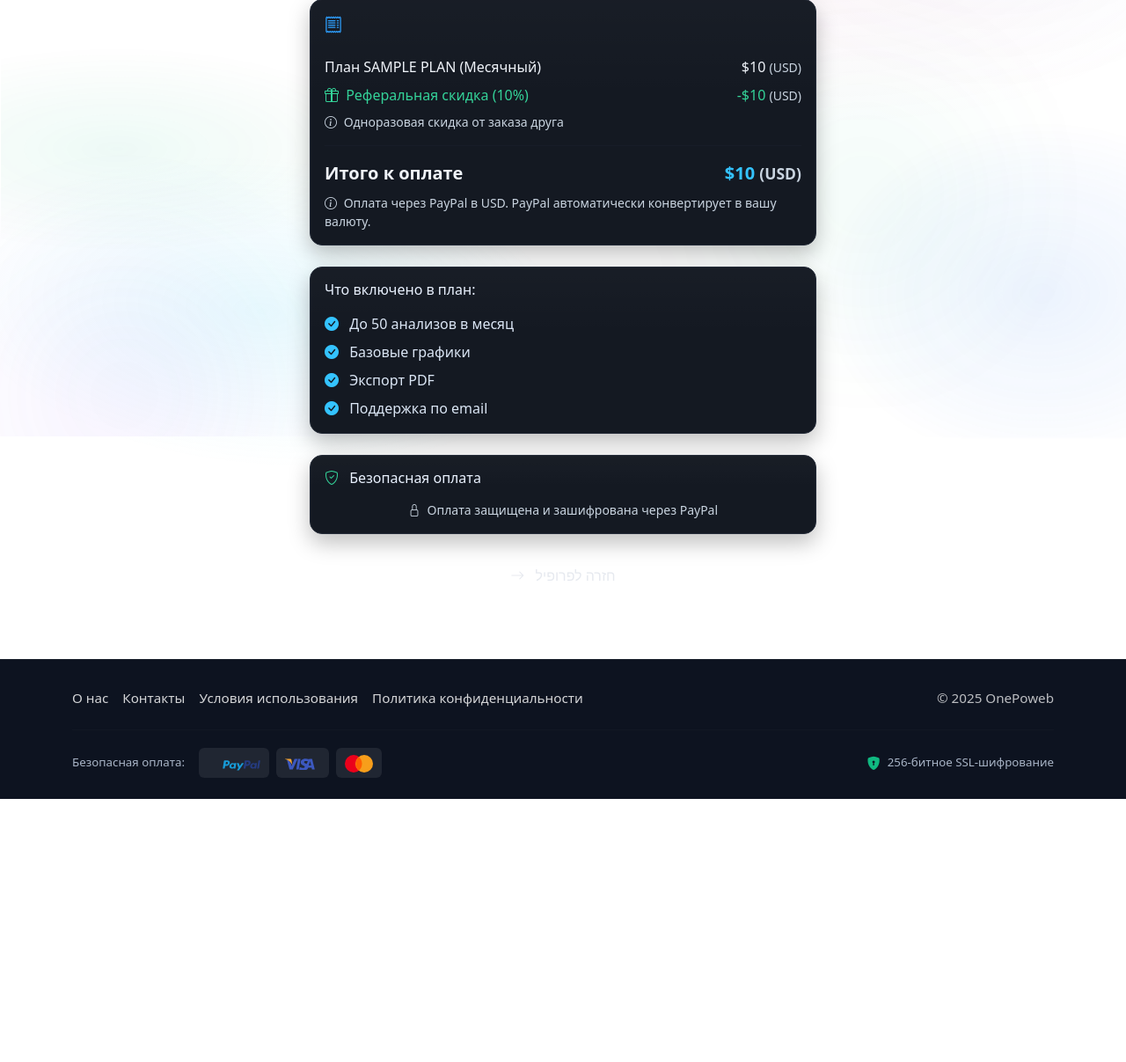
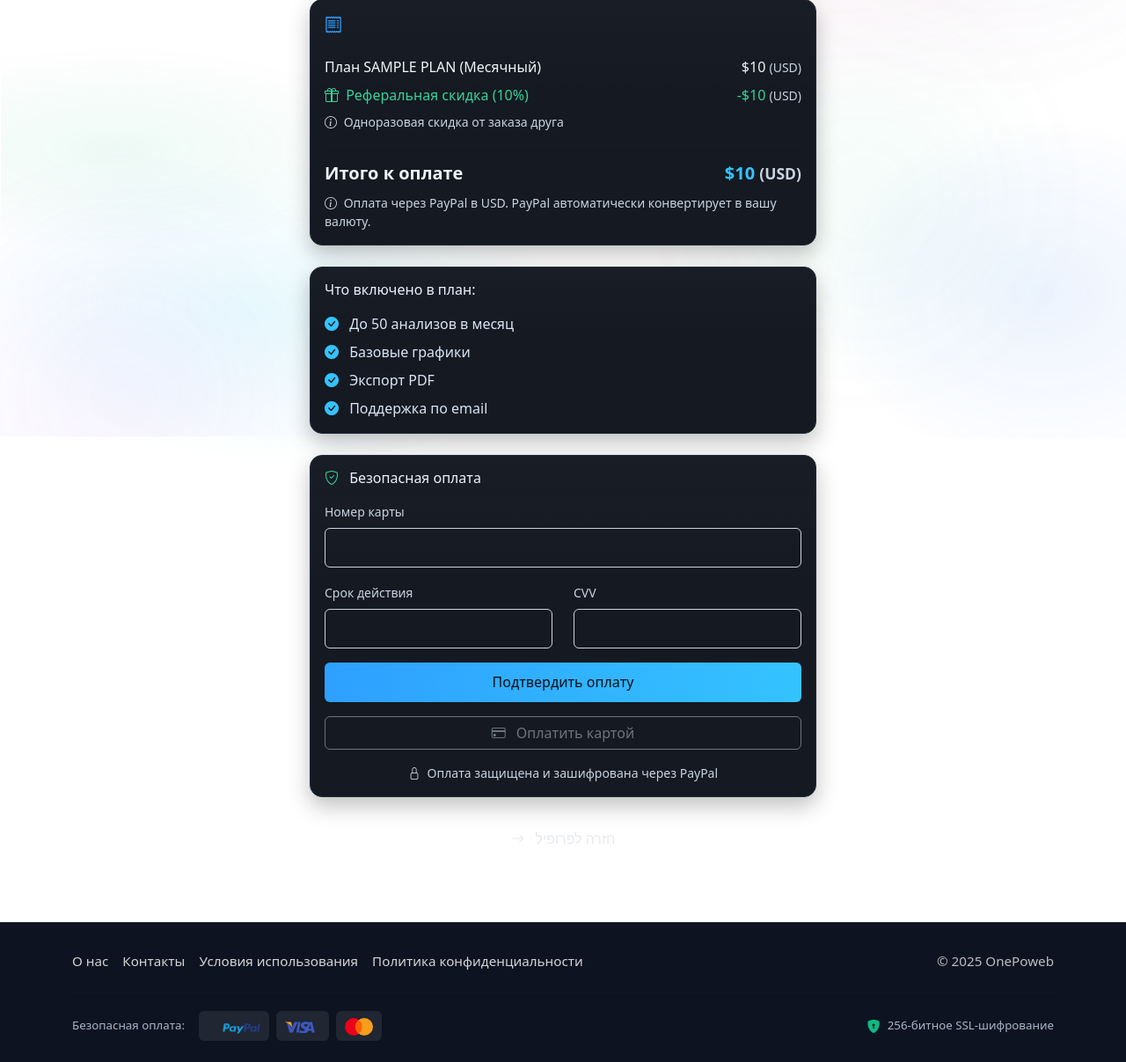
Before and after one commit to linkyl2k/OnePoweb, a Python web app: template templates/checkout.html in a window 1280 px wide. Shown: the part 304-1511 px from the top of the page at 88% size. Before the commit the page ends 1212 px from the top, so only its background shows below. Run offline with Jinja, Linux system fonts and the light colour scheme; the template is opened without the code that fills it: most values are stand-ins (such as "Sample title", 1, 10 or a date in 2020); some libraries are stand-ins or nearby versions.

Commit message:
Add inline card payment form - встроенная форма оплаты картой без редиректа

```diff
--- a/templates/checkout.html
+++ b/templates/checkout.html
@@ -78,7 +78,33 @@
         {% if current_lang == 'he' %}תשלום מאובטח{% elif current_lang == 'en' %}Secure Payment{% else %}Безопасная оплата{% endif %}
       </h6>
 
+      <!-- Card Fields (inline form) -->
+      <div id="card-form" class="mb-3" style="display: none;">
+        <div class="mb-3">
+          <label class="form-label small text-muted">{% if current_lang == 'he' %}מספר כרטיס{% elif current_lang == 'en' %}Card Number{% else %}Номер карты{% endif %}</label>
+          <div id="card-number" style="height: 45px; border: 1px solid #ced4da; border-radius: 6px; padding: 12px;"></div>
+        </div>
+        <div class="row">
+          <div class="col-6 mb-3">
+            <label class="form-label small text-muted">{% if current_lang == 'he' %}תוקף{% elif current_lang == 'en' %}Expiry{% else %}Срок действия{% endif %}</label>
+            <div id="card-expiry" style="height: 45px; border: 1px solid #ced4da; border-radius: 6px; padding: 12px;"></div>
+          </div>
+          <div class="col-6 mb-3">
+            <label class="form-label small text-muted">CVV</label>
+            <div id="card-cvv" style="height: 45px; border: 1px solid #ced4da; border-radius: 6px; padding: 12px;"></div>
+          </div>
+        </div>
+        <button id="card-submit" class="btn btn-primary w-100" style="height: 45px; border-radius: 6px;">
+          {% if current_lang == 'he' %}אישור תשלום{% elif current_lang == 'en' %}Confirm Payment{% else %}Подтвердить оплату{% endif %}
+        </button>
+      </div>
+
       <div id="paypal-button-container"></div>
+
+      <button id="show-card-form" class="btn btn-outline-secondary w-100 mt-3" style="display: none;">
+        <i class="bi bi-credit-card me-2"></i>
+        {% if current_lang == 'he' %}שלם באמצעות כרטיס אשראי{% elif current_lang == 'en' %}Pay with Credit Card{% else %}Оплатить картой{% endif %}
+      </button>
 
       <div id="payment-status" class="text-center mt-3" style="display: none;">
         <div class="spinner-border text-primary" role="status">
@@ -118,8 +144,8 @@
 </div>
 
 {% if paypal_client_id and paypal_client_id != 'YOUR_PAYPAL_CLIENT_ID' %}
-<!-- PayPal SDK with Subscriptions support -->
-<script src="https://www.paypal.com/sdk/js?client-id={{ paypal_client_id }}&currency=USD&vault=true&intent=subscription&enable-funding=card"></script>
+<!-- PayPal SDK with Subscriptions and Card Fields support -->
+<script src="https://www.paypal.com/sdk/js?client-id={{ paypal_client_id }}&currency=USD&vault=true&intent=subscription&enable-funding=card&components=buttons,card-fields"></script>
 <script>
 const plan = "{{ plan }}";
 
@@ -217,6 +243,91 @@ paypal.Buttons({
     console.log('Payment cancelled');
   }
 }).render('#paypal-button-container');
+
+// Initialize Card Fields for inline card payment
+if (paypal.CardFields) {
+  const cardFields = paypal.CardFields({
+    createSubscription: function(data, actions) {
+      console.log('[CardFields] Creating subscription for plan:', plan);
+      return fetch('/api/paypal/create-order', {
+        method: 'POST',
+        headers: {
+          'Content-Type': 'application/json'
+        },
+        body: JSON.stringify({ plan: plan })
+      })
+      .then(response => response.json())
+      .then(data => {
+        if (data.error) {
+          throw new Error(data.error);
+        }
+        if (data.id) {
+          return data.id;
+        }
+        throw new Error('No subscription ID received');
+      });
+    },
+    onApprove: function(data) {
+      console.log('[CardFields] Subscription approved:', data.subscriptionID);
+      // Redirect to success page
+      window.location.href = '/subscribe-success?plan=' + plan;
+    },
+    onError: function(err) {
+      console.error('[CardFields] Error:', err);
+      const lang = "{{ current_lang }}";
+      const alertMsg = lang === 'he'
+        ? 'שגיאה בתשלום בכרטיס. נסה שוב.'
+        : lang === 'en'
+        ? 'Card payment error. Try again.'
+        : 'Ошибка оплаты картой. Попробуйте снова.';
+      alert(alertMsg);
+    }
+  });
+
+  // Check if card fields are eligible
+  if (cardFields.isEligible()) {
+    console.log('[CardFields] Card fields are eligible');
+
+    // Render card fields
+    cardFields.NumberField().render('#card-number');
+    cardFields.ExpiryField().render('#card-expiry');
+    cardFields.CVVField().render('#card-cvv');
+
+    // Show card form and button
+    document.getElementById('card-form').style.display = 'block';
+    document.getElementById('show-card-form').style.display = 'block';
+
+    // Handle submit button
+    document.getElementById('card-submit').addEventListener('click', function() {
+      console.log('[CardFields] Submit button clicked');
+      cardFields.submit();
+    });
+
+    // Toggle between PayPal buttons and card form
+    document.getElementById('show-card-form').addEventListener('click', function() {
+      const cardForm = document.getElementById('card-form');
+      const paypalButtons = document.getElementById('paypal-button-container');
+      if (cardForm.style.display === 'none') {
+        cardForm.style.display = 'block';
+        paypalButtons.style.display = 'none';
+        this.textContent = this.textContent.replace('Credit Card', 'PayPal').replace('כרטיס אשראי', 'PayPal').replace('картой', 'PayPal');
+      } else {
+        cardForm.style.display = 'none';
+        paypalButtons.style.display = 'block';
+        const lang = "{{ current_lang }}";
+        this.innerHTML = '<i class="bi bi-credit-card me-2"></i>' +
+          (lang === 'he' ? 'שלם באמצעות כרטיס אשראי' :
+           lang === 'en' ? 'Pay with Credit Card' :
+           'Оплатить картой');
+      }
+    });
+  } else {
+    console.log('[CardFields] Card fields are NOT eligible - will use redirect flow');
+  }
+} else {
+  console.log('[CardFields] CardFields not available in SDK');
+}
+
 </script>
 {% endif %}
 {% endblock %}
```
